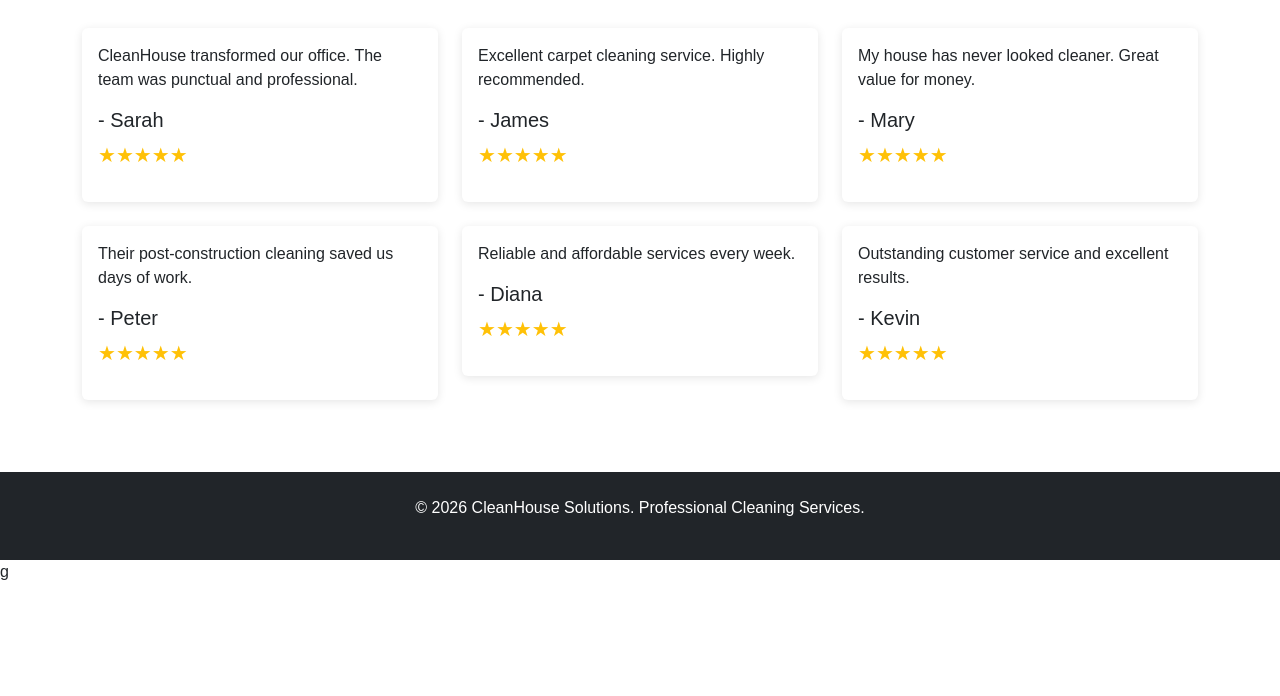
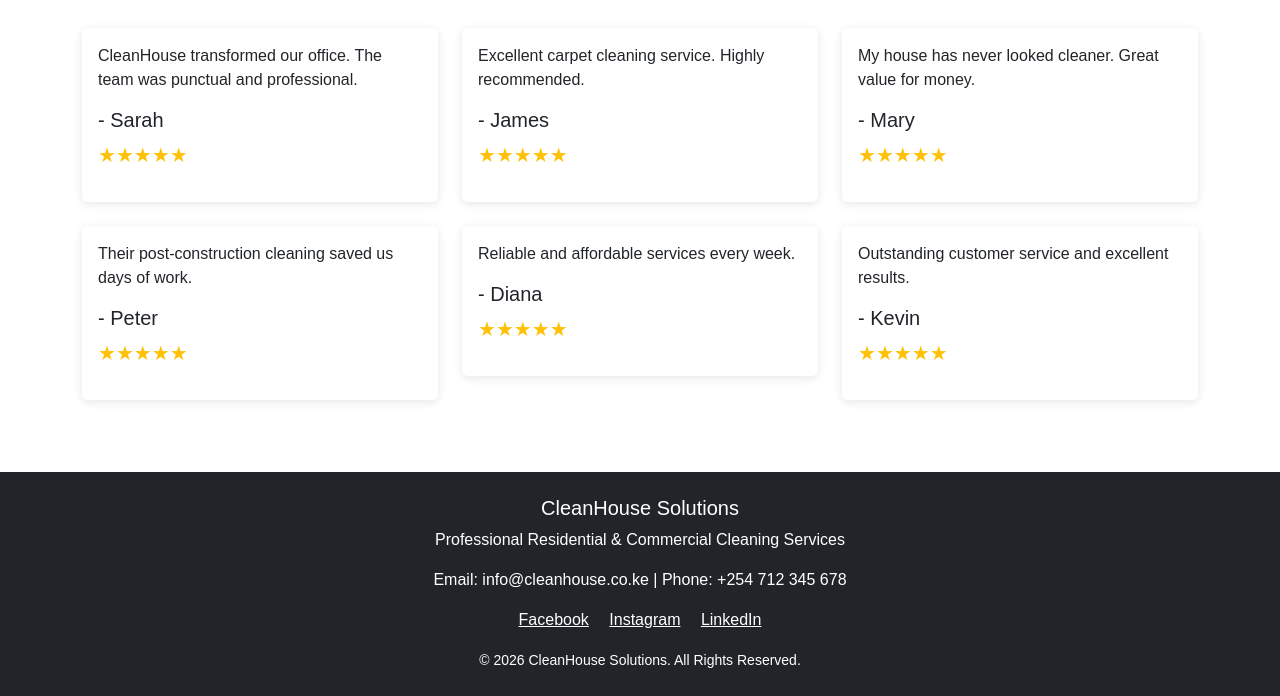
Before and after one commit to ro-Me1/CleanHouse, a plain HTML site: page CleanHouse/testimonials.html in a window 1280 px wide. Shown: the part 172-868 px from the top of the page. Before the commit the page ends 800 px from the top, so only its background shows below. Drawn offline with nearby package versions, Linux system fonts and the light colour scheme; files whose address does not match are found by name.

Commit message:
Enhance all footers with company information

```diff
--- a/CleanHouse/testimonials.html
+++ b/CleanHouse/testimonials.html
@@ -214,12 +214,35 @@
 
 <footer class="bg-dark text-white text-center p-4 mt-5">
 
+    <h5>CleanHouse Solutions</h5>
+
     <p>
-        © 2026 CleanHouse Solutions.
-        Professional Cleaning Services.
+        Professional Residential & Commercial Cleaning Services
     </p>
 
-</footer>g
+    <p>
+        Email: info@cleanhouse.co.ke |
+        Phone: +254 712 345 678
+    </p>
+
+    <p>
+
+        <a href="#" class="text-white me-3">Facebook</a>
+
+        <a href="#" class="text-white me-3">Instagram</a>
+
+        <a href="#" class="text-white">LinkedIn</a>
+
+    </p>
+
+    <small>
+
+        © 2026 CleanHouse Solutions.
+        All Rights Reserved.
+
+    </small>
+
+</footer>
 
 <script src="https://cdn.jsdelivr.net/npm/bootstrap@5.3.8/dist/js/bootstrap.bundle.min.js"></script>
 
```
Also changed, not shown: CleanHouse/about.html (+25 -2 lines), CleanHouse/contact.html (+25 -2 lines), CleanHouse/faq.html (+25 -2 lines), CleanHouse/gallery.html (+25 -2 lines), CleanHouse/index.html (+25 -2 lines), CleanHouse/pricing.html (+25 -2 lines), CleanHouse/services.html (+25 -2 lines).
